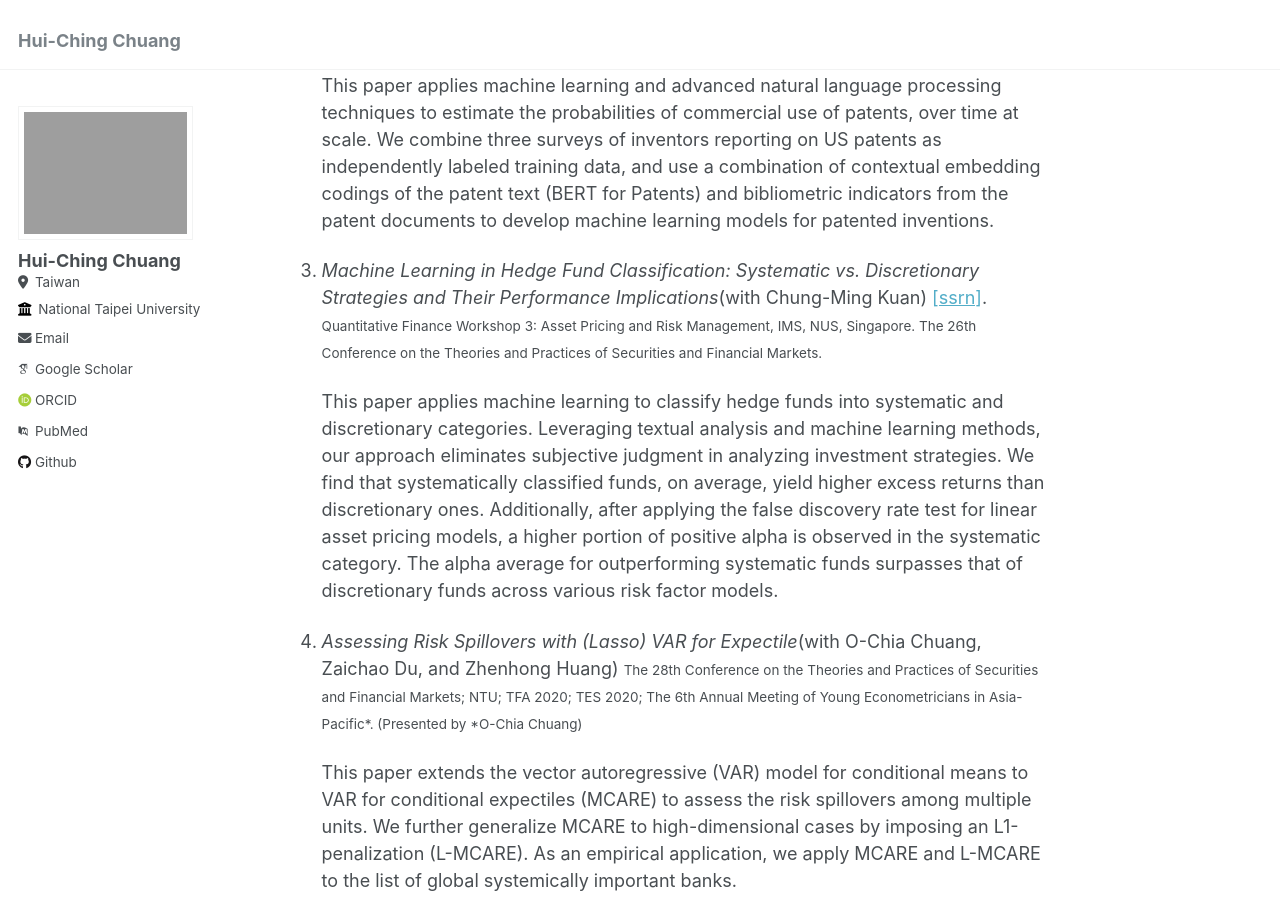
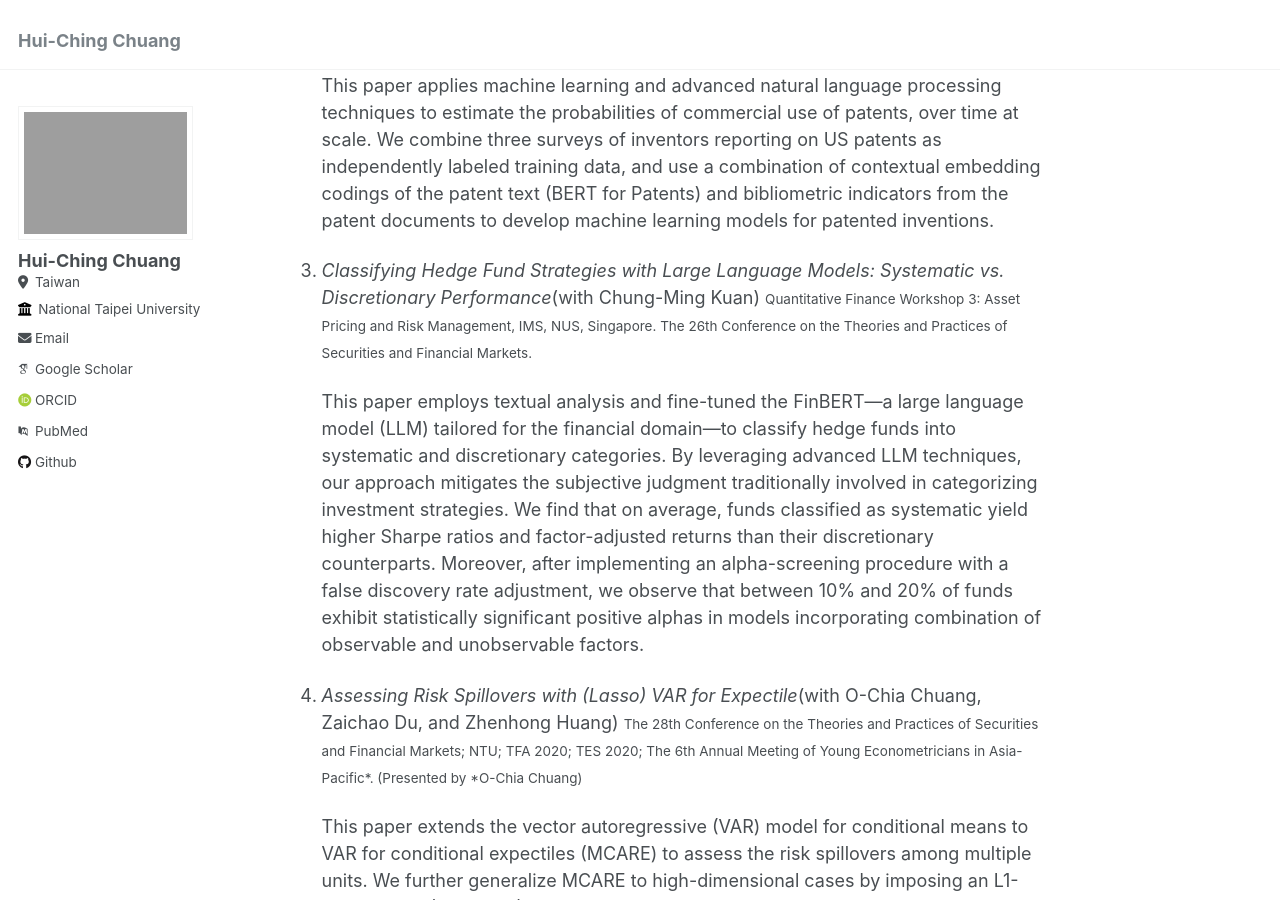
Before and after one commit to hcchuang/hcchuang.github.io, a Jekyll site: the page built from _pages/about.md, in a window 1280 px wide and 900 px high, scrolled down 897 px. Built offline with Jekyll 4.4.1, drawn with Linux system fonts in a browser that asks for light colours; some web fonts are replaced.

Commit message:
Update about.md

```diff
--- a/_pages/about.md
+++ b/_pages/about.md
@@ -22,9 +22,9 @@ WORKING PAPERS
 
    This paper applies machine learning and advanced natural language processing techniques to estimate the probabilities of commercial use of patents, over time at scale. We combine three surveys of inventors reporting on US patents as independently labeled training data, and use a combination of contextual embedding codings of the patent text (BERT for Patents) and bibliometric indicators from the patent documents to develop machine learning models for patented inventions.
 
-3. _Machine Learning in Hedge Fund Classification: Systematic vs. Discretionary Strategies and Their Performance Implications_(with Chung-Ming Kuan) [\[ssrn\]](https://papers.ssrn.com/sol3/papers.cfm?abstract_id=3912348){:target="_blank"}. <small> Quantitative Finance Workshop 3: Asset Pricing and Risk Management, IMS, NUS, Singapore. The 26th Conference on the Theories and Practices of Securities and Financial Markets. </small>
+3. _Classifying Hedge Fund Strategies with Large Language Models: Systematic vs. Discretionary Performance_(with Chung-Ming Kuan) <small> Quantitative Finance Workshop 3: Asset Pricing and Risk Management, IMS, NUS, Singapore. The 26th Conference on the Theories and Practices of Securities and Financial Markets. </small>
 
-   This paper applies machine learning to classify hedge funds into systematic and discretionary categories. Leveraging textual analysis and machine learning methods, our approach eliminates subjective judgment in analyzing investment strategies. We find that systematically classified funds, on average, yield higher excess returns than discretionary ones. Additionally, after applying the false discovery rate test for linear asset pricing models, a higher portion of positive alpha is observed in the systematic category. The alpha average for outperforming systematic funds surpasses that of discretionary funds across various risk factor models.
+   This paper employs textual analysis and fine-tuned the FinBERT—a large language model (LLM) tailored for the financial domain—to classify hedge funds into systematic and discretionary categories. By leveraging advanced LLM techniques, our approach mitigates the subjective judgment traditionally involved in categorizing investment strategies. We find that on average, funds classified as systematic yield higher Sharpe ratios and factor-adjusted returns than their discretionary counterparts. Moreover, after implementing an alpha-screening procedure with a false discovery rate adjustment, we observe that between 10% and 20% of funds exhibit statistically significant positive alphas in models incorporating combination of observable and unobservable factors.
 
 
 4. _Assessing Risk Spillovers with (Lasso) VAR for Expectile_(with O-Chia Chuang, Zaichao Du, and Zhenhong Huang) <small> The 28th Conference on the Theories and Practices of Securities and Financial Markets; NTU; TFA 2020; TES 2020; The 6th Annual Meeting of Young Econometricians in Asia-Pacific\*. (Presented by *O-Chia Chuang) </small>
```
